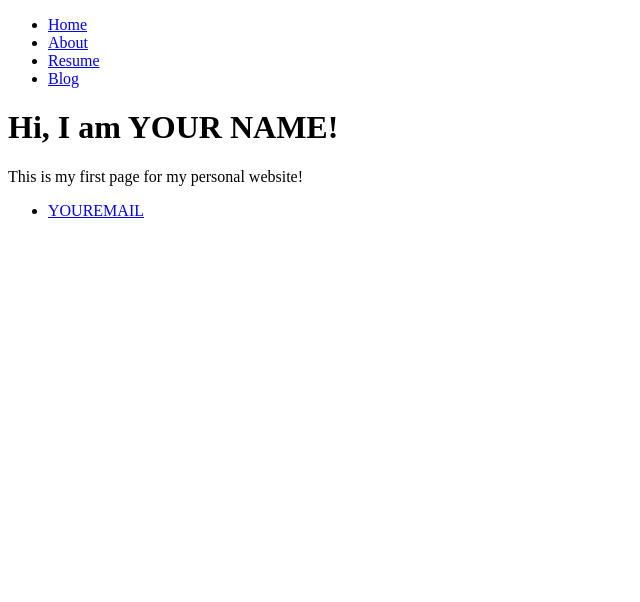
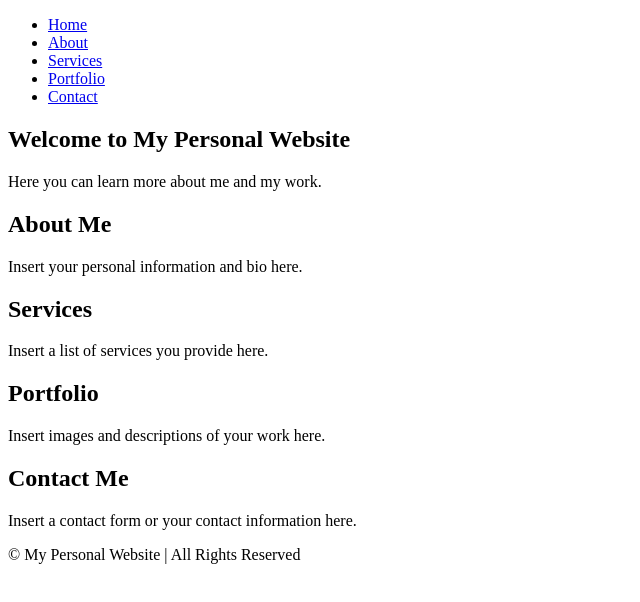
Before and after one commit to Kakoedlinnoeslovo/personal_website, a plain HTML site: page index.html in a window 1280 px wide. Shown: the whole page, without its empty margins (0-640 px from the left). Drawn offline with Linux system fonts and the light colour scheme.

Commit message:
Update index.html

```diff
--- a/index.html
+++ b/index.html
@@ -1,27 +1,47 @@
 <!DOCTYPE html>
 <html>
 <head>
-   <title>YOUR NAME Portfolio</title>
+	<title>My Personal Website</title>
+	<meta charset="UTF-8">
+	<meta name="viewport" content="width=device-width, initial-scale=1.0">
+	<link rel="stylesheet" href="style.css">
 </head>
 <body>
+	<header>
 		<nav>
 			<ul>
-       <li><a href=”/”>Home</a></li>
-       <li><a href=”/about”>About</a></li>
-       <li><a href=”/resume”>Resume</a></li>
-       <li><a href=”/blog”>Blog</a></li>
+				<li><a href="#home">Home</a></li>
+				<li><a href="#about">About</a></li>
+				<li><a href="#services">Services</a></li>
+				<li><a href="#portfolio">Portfolio</a></li>
+				<li><a href="#contact">Contact</a></li>
 			</ul>
 		</nav>
-   <div class=”container”>
-     <div class=”blurb”>
-       <h1>Hi, I am YOUR NAME!</h1>
-       <p>This is my first page for my personal website!</a></p>
-     </div>
-   </div>
+	</header>
+	<main>
+		<section id="home">
+			<h1>Welcome to My Personal Website</h1>
+			<p>Here you can learn more about me and my work.</p>
+		</section>
+		<section id="about">
+			<h2>About Me</h2>
+			<p>Insert your personal information and bio here.</p>
+		</section>
+		<section id="services">
+			<h2>Services</h2>
+			<p>Insert a list of services you provide here.</p>
+		</section>
+		<section id="portfolio">
+			<h2>Portfolio</h2>
+			<p>Insert images and descriptions of your work here.</p>
+		</section>
+		<section id="contact">
+			<h2>Contact Me</h2>
+			<p>Insert a contact form or your contact information here.</p>
+		</section>
+	</main>
 	<footer>
-   <ul>
-     <li><a href=”mailto:YOUREMAIL”>YOUREMAIL</a></li>
-   </ul>
+		<p>&copy; My Personal Website | All Rights Reserved</p>
 	</footer>
 </body>
 </html>
```
Lines whose indentation alone changed are shown as unchanged.
